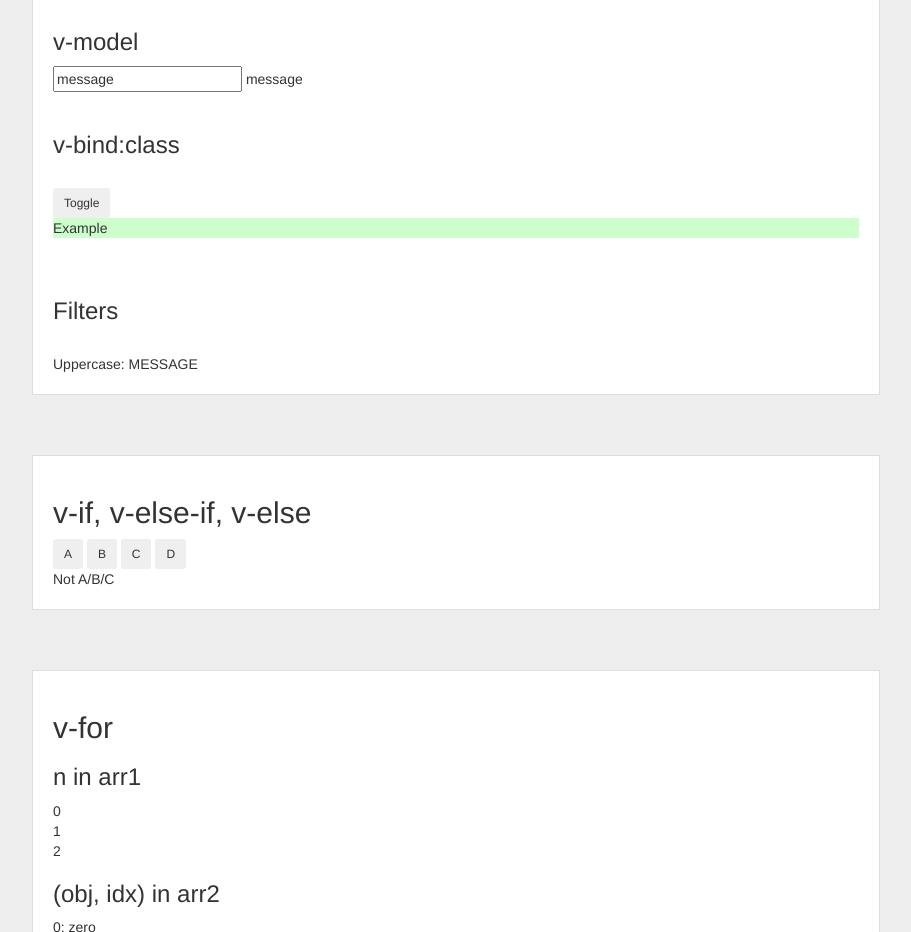
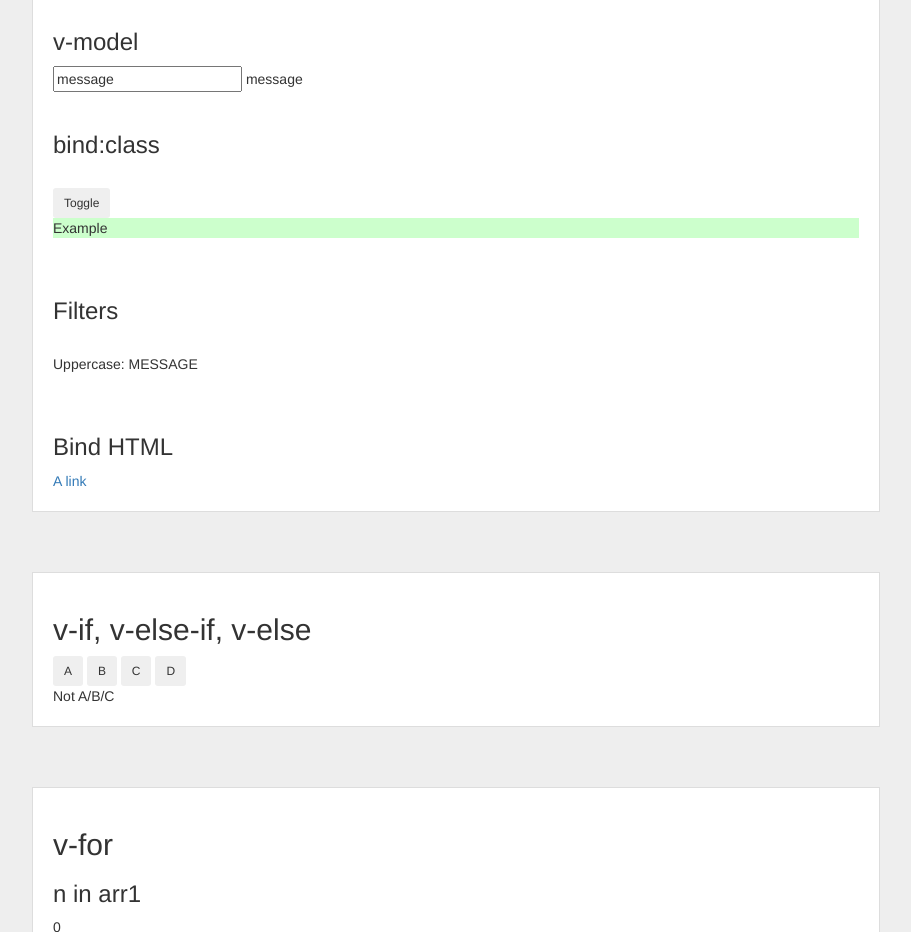
Before and after one commit to mattbillard/vue-cliffnotes, a website: page index.html in a window 1280 px wide. Shown: the part 1780-2712 px from the top of the page, without its empty margins (38-949 px from the left). Drawn offline with nearby package versions, Linux system fonts and the light colour scheme.

Commit message:
Minor improvements

```diff
--- a/index.html
+++ b/index.html
@@ -183,7 +183,7 @@
           <br>
 
           <div>
-            <h3>v-bind:class</h3>
+            <h3>bind:class</h3>
             <br>
             <button class="btn btn-sm" v-on:click="toggle2()">Toggle</button>
             <div v-bind:class="{ green:bool2, red:!bool2 }">Example</div>
@@ -195,6 +195,13 @@
             <br>
             Uppercase: {{ message | upperCase }}
           </div>
+          <br><br>
+
+          <div>
+            <h3>Bind HTML</h3>
+            <div v-html="sampleHtml"></div>
+          </div>
+
         </div>
       `,
       data() {
--- a/package.json
+++ b/package.json
@@ -12,7 +12,7 @@
     "http-server": "^0.9.0"
   },
   "scripts": {
-    "start": "http-server ./"
+    "start": "http-server ./ -o"
   },
   "author": "",
   "license": "mIT"
```
Also changed, not shown: README.md.
